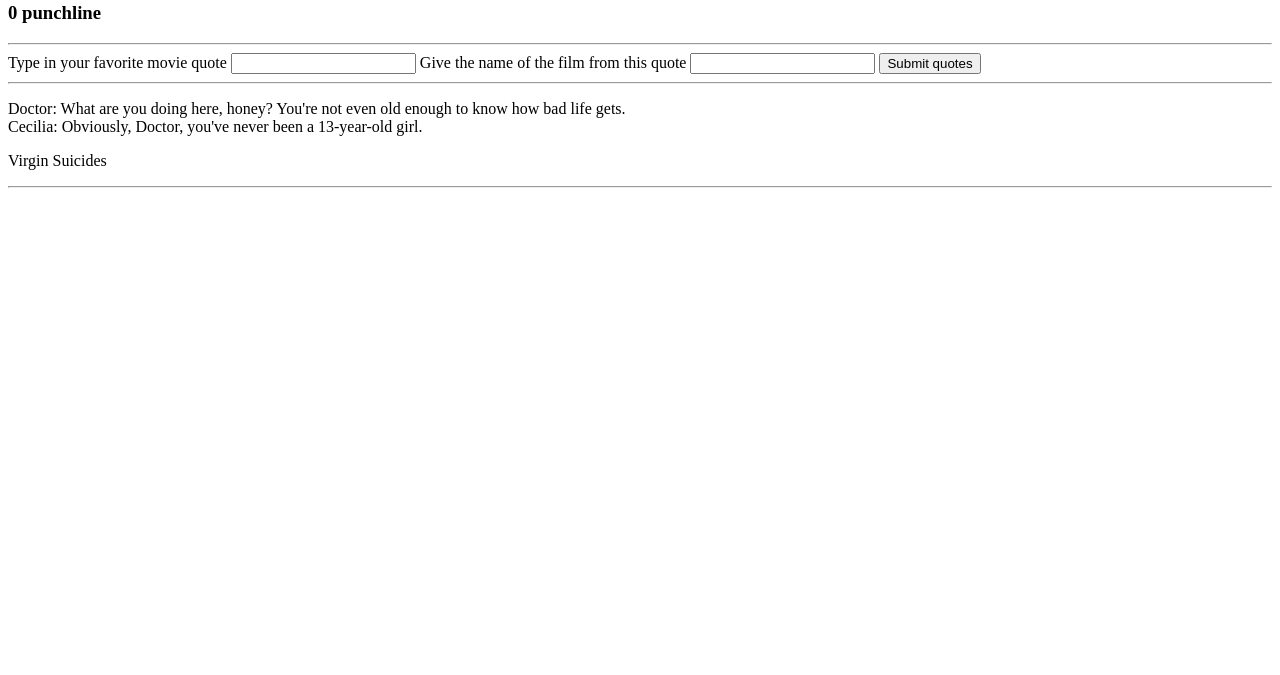
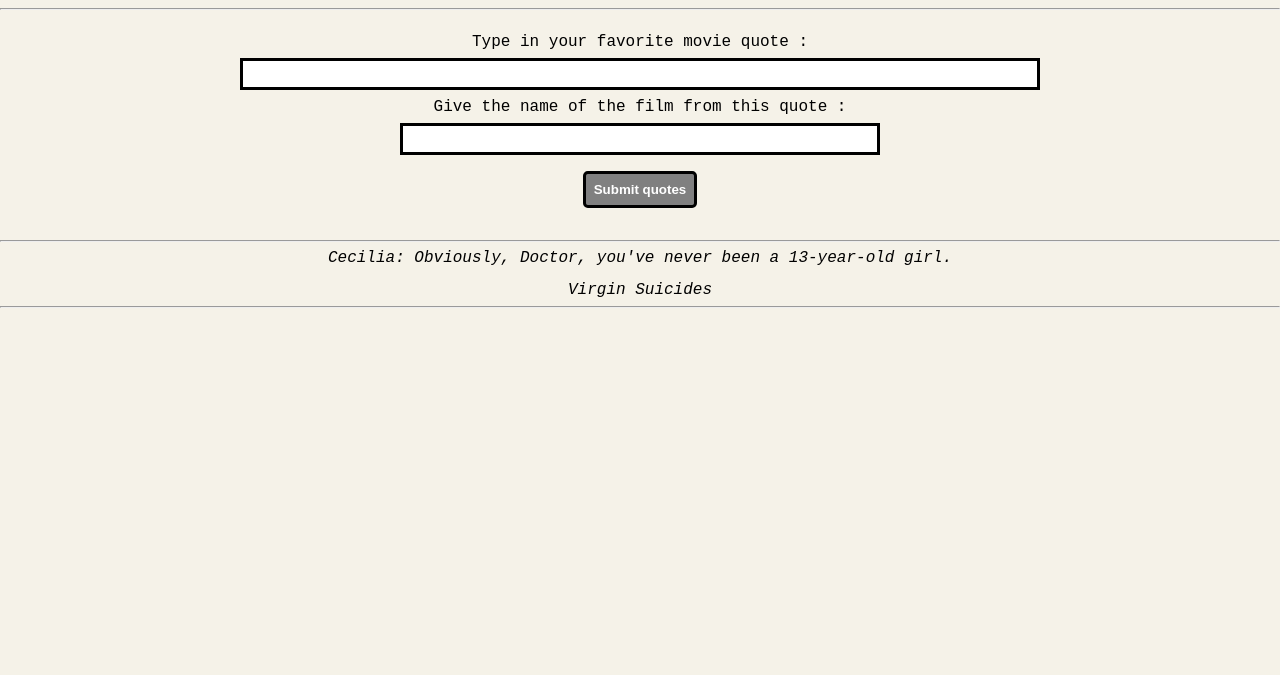
Before and after one commit to Offichigo/quotations-app, a plain HTML site: page index.html in a window 1280 px wide. Shown: the part 125-800 px from the top of the page. Drawn offline with Linux system fonts and the light colour scheme.

Commit message:
style css v1

```diff
--- a/index.html
+++ b/index.html
@@ -4,26 +4,28 @@
     <meta charset="UTF-8" />
     <meta name="viewport" content="width=device-width, initial-scale=1.0" />
     <title>Favorite quotes movie</title>
+    <link href="style.css" rel="stylesheet" />
   </head>
   <body>
-    <h1>Favorite citation in Movie</h1>
-    <h2>Online citation manager</h2>
-    <h3>0 punchline</h3>
-    <hr />
+    <section id="head">
+      <h1>Favorite citation in Movie</h1>
+      <h2>Online citation manager</h2>
+      <h3>0 punchline</h3>
+      <hr />
+    </section>
     <form id="submit">
-      <label for="citation">Type in your favorite movie quote</label>
-      <input id="citation" type="text" />
-      <label for="nameMovie">Give the name of the film from this quote</label>
-      <input id="name movie" />
-      <button id="givequote">Submit quotes</button>
+      <label for="citation">Type in your favorite movie quote : </label><br />
+      <input id="citation" type="text" /><br />
+      <label for="nameMovie">Give the name of the film from this quote : </label
+      ><br />
+      <input id="namemovie" /><br />
+      <button id="givequote"><b>Submit quotes</b></button>
     </form>
     <hr />
     <div id="quote-list">
       <div class="quote">
         <p class="text">
-          Doctor: What are you doing here, honey? You're not even old enough to
-          know how bad life gets. <br />Cecilia: Obviously, Doctor, you've never
-          been a 13-year-old girl.
+          Cecilia: Obviously, Doctor, you've never been a 13-year-old girl.<br />
         </p>
         <p class="movie">Virgin Suicides</p>
       </div>
--- a/style.css
+++ b/style.css
@@ -0,0 +1,73 @@
+* {
+  margin: 0;
+  padding: 0;
+  box-sizing: border-box;
+}
+html {
+  scroll-behavior: smooth;
+}
+
+/* Colors token */
+:root {
+  --color-primary: #ffcfea;
+  --color-text: black;
+  --bg-color: #f5f2e8;
+}
+@media (prefers-color-scheme: dark) {
+  :root {
+    --color-primary: #ffcfea;
+    --color-text: #feffbe;
+    --bg-color: #3e3e42;
+  }
+}
+/* Global style resets */
+body {
+  line-height: 2;
+  font-family: "Courier New", Courier, monospace, sans-serif;
+  background-color: var(--bg-color);
+  color: var(--color-text);
+  text-align: center;
+}
+/*Style head */
+section #head {
+  margin-top: 1rem;
+  text-align: center;
+}
+
+h2,
+.quote {
+  font-style: italic;
+}
+/*Style form */
+hr {
+  color: black;
+}
+form {
+  margin: 1rem;
+}
+input {
+  border: 0.2rem solid black;
+  padding: 0.2rem;
+  height: 2rem;
+}
+#citation {
+  width: 50rem;
+}
+#namemovie {
+  width: 30rem;
+}
+#givequote {
+  border: 0.2rem solid black;
+  border-width: 0.2rem;
+  padding: 0.5rem;
+  color: white;
+  background-color: grey;
+  border-radius: 0.3rem;
+  margin: 1rem;
+}
+#givequote:hover {
+  border: 0.4rem solid red;
+  padding: 0.5rem;
+  background-color: yellow;
+  color: red;
+}
```
